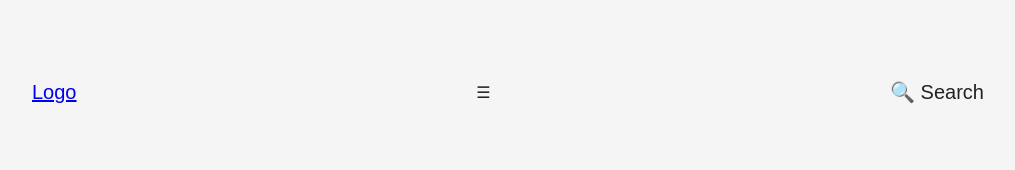
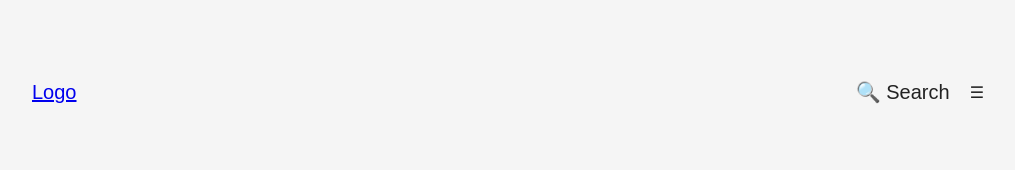
Before and after one commit to bayususeno-dev/bayudevdesk, a Next.js app: page / in a window 1280 px wide. Shown: the top 170 px of the page, without its empty margins (132-1147 px from the left). Built offline with nearby package versions, Linux system fonts and the light colour scheme.

Commit message:
Adjust page structure and styles

```diff
--- a/app/globals.css
+++ b/app/globals.css
@@ -101,3 +101,9 @@ nav {
   cursor: pointer;
   font-size: 20px;
 }
+
+.navbar-actions {
+  display: flex;
+  align-items: center;
+  gap: 20px;
+}
--- a/components/Navbar/Navbar.tsx
+++ b/components/Navbar/Navbar.tsx
@@ -9,11 +9,9 @@ export default function Navbar() {
         <Link href="/">Logo</Link>
       </div>
 
-      <div>
+      <div className="navbar-actions">
+        <Search />
         <Hamburger />
-      </div>
-      <div>
-        <Search />
       </div>
     </nav>
   );
```
